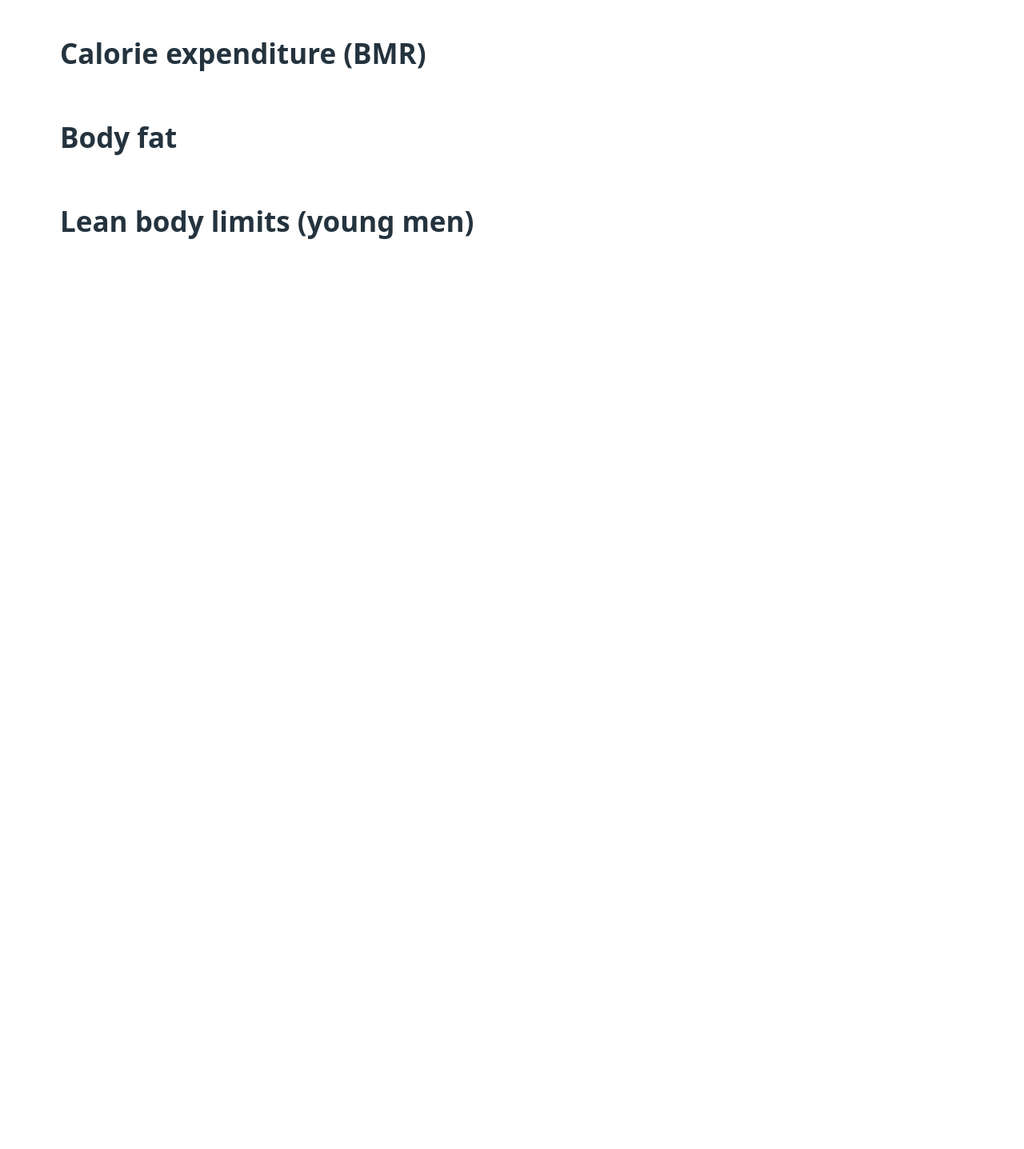
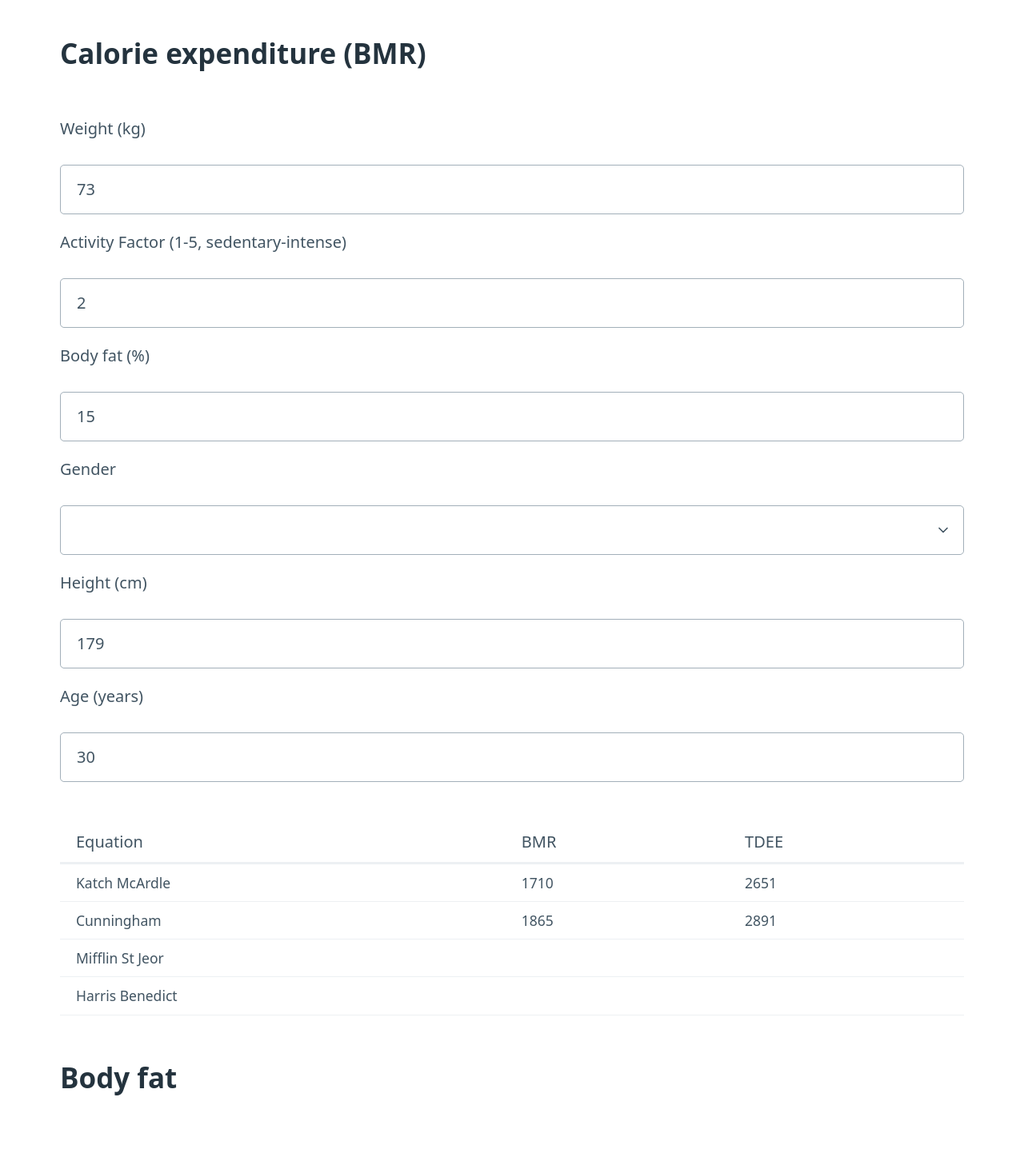
Before and after one commit to nutratech/web.2023, a SvelteKit app: page /calculators in a window 1280 px wide. Shown: the part 1384-2821 px from the top of the page at 80% size. Before the commit the page ends 1740 px from the top, so only its background shows below. Built offline with nearby package versions, Linux system fonts and the light colour scheme.

Commit message:
silly "select" about to use radio buttons

```diff
--- a/src/routes/calculators/+page.svelte
+++ b/src/routes/calculators/+page.svelte
@@ -1,11 +1,10 @@
 <script lang="ts">
 	import '@picocss/pico';
-	import { _calcOrmTableData } from './+page.ts';
+	import { _calcBmrTableData, _calcOrmTableData } from './+page.ts';
 
 	// ~~~~~~~~~~~~~~~~~~~~~~~~~~~~~~~~~~~~~~~~~~~~~
-	// VARIABLES - One rep max
+	// 1RM
 	// ~~~~~~~~~~~~~~~~~~~~~~~~~~~~~~~~~~~~~~~~~~~~~
-
 	let ormTableData: number[][] = [];
 	let ormWeightLifted: number | null = null;
 	let ormRepsPerformed = 3;
@@ -33,6 +32,43 @@
 
 	// Call once to initialize table
 	updateTable1RM();
+
+	// ~~~~~~~~~~~~~~~~~~~~~~~~~~~~~~~~~~~~~~~~~~~~~
+	// BMR
+	// ~~~~~~~~~~~~~~~~~~~~~~~~~~~~~~~~~~~~~~~~~~~~~
+	let bmrTableData: (number | string)[][] = [
+		['Katch McArdle', NaN, NaN],
+		['Cunningham', NaN, NaN],
+		['Mifflin St. Jeor', NaN, NaN],
+		['Harris Benedict', NaN, NaN]
+	];
+
+	let bmrActivityLevel = 2;
+	let bmrWeight: number | null = 73;
+	let bmrBodyFat: number | null = 15;
+	let bmrGender: string | null = null;
+	let bmrHeight: number | null = 179;
+	let bmrAge: number | null = 30;
+
+	function updateTableBmr() {
+		console.log(bmrGender);
+		console.log(`${bmrHeight} cm`);
+		// two required fields for all 4 calculators
+		if (bmrWeight != null && bmrBodyFat != null) {
+			// attempt to calculate
+			bmrTableData = _calcBmrTableData(
+				bmrActivityLevel,
+				bmrWeight,
+				bmrBodyFat,
+				bmrGender,
+				bmrHeight,
+				bmrAge
+			);
+		}
+	}
+
+	// Call once to initialize table
+	updateTableBmr();
 </script>
 
 <title>Calculators | NutraTech</title>
@@ -93,6 +129,76 @@
 	<!-- Calorie expenditure (BMR) -->
 	<!--~~~~~~~~~~~~~~~~~~~~~~~~~~~~~~~~~~~~~~~~~~~~~~~~-->
 	<h2>Calorie expenditure (BMR)</h2>
+	<form>
+		<p>Weight (kg)</p>
+		<input
+			type="number"
+			placeholder="e.g. 75"
+			min="0"
+			max="400"
+			bind:value={bmrWeight}
+			on:input={updateTableBmr}
+		/>
+		<p>Activity Factor (1-5, sedentary-intense)</p>
+		<input
+			type="number"
+			min="1"
+			max="5"
+			placeholder="value from 1 to 5"
+			bind:value={bmrActivityLevel}
+			on:input={updateTableBmr}
+		/>
+		<p>Body fat (%)</p>
+		<input
+			type="number"
+			min="0"
+			max="75"
+			placeholder="e.g. 15"
+			bind:value={bmrBodyFat}
+			on:input={updateTableBmr}
+		/>
+		<p>Gender</p>
+		<select bind:value={bmrGender} on:input={updateTableBmr}>
+			<option>MALE</option>
+			<option>FEMALE</option>
+		</select>
+		<p>Height (cm)</p>
+		<input
+			type="number"
+			min="30"
+			max="275"
+			placeholder="e.g. 180"
+			bind:value={bmrHeight}
+			on:input={updateTableBmr}
+		/>
+		<p>Age (years)</p>
+		<input
+			type="number"
+			min="0"
+			max="175"
+			placeholder="e.g. 25"
+			bind:value={bmrAge}
+			on:input={updateTableBmr}
+		/>
+	</form>
+	<table>
+		<thead>
+			<tr>
+				<th>Equation</th>
+				<th>BMR</th>
+				<th>TDEE</th>
+			</tr>
+		</thead>
+		<tbody>
+			{#each Object.values(bmrTableData) as row}
+				<tr>
+					{#each Object.values(row) as cell}
+						<td>{cell}</td>
+					{/each}
+				</tr>
+			{/each}
+		</tbody>
+	</table>
 
 	<!--~~~~~~~~~~~~~~~~~~~~~~~~~~~~~~~~~~~~~~~~~~~~~~~~-->
 	<!-- Body fat % -->
--- a/src/routes/calculators/+page.ts
+++ b/src/routes/calculators/+page.ts
@@ -1,3 +1,6 @@
+// ~~~~~~~~~~~~~~~~~~~~~~~~~~~~~~~~~~~~~~~~~~~~~~~~~
+// One rep max
+// ~~~~~~~~~~~~~~~~~~~~~~~~~~~~~~~~~~~~~~~~~~~~~~~~~
 const commonNReps = [1, 2, 3, 5, 6, 8, 10, 12, 15, 20];
 
 function ormEpley(weight: number, reps: number): Record<number, number> {
@@ -52,10 +55,8 @@ function ormDosRemedios(weight: number, reps: number): Record<number, number> {
 	return result;
 }
 
-// ~~~~~~~~~~~~~~~~~~~~~~~~~~~~~~~~~~~~~~~~~~~~~~~~~
-// One rep max
-// ~~~~~~~~~~~~~~~~~~~~~~~~~~~~~~~~~~~~~~~~~~~~~~~~~
 export function _calcOrmTableData(weight: number, reps: number): number[][] {
+	// Compute results
 	const epleyResults = ormEpley(weight, reps);
 	const brzyckiResults = ormBrzycki(weight, reps);
 	const dosRemediosResults = ormDosRemedios(weight, reps);
@@ -65,5 +66,104 @@ export function _calcOrmTableData(weight: number, reps: number): number[][] {
 		const row: number[] = [Number(n), epleyResults[n], brzyckiResults[n], dosRemediosResults[n]];
 		rows.push(row);
 	}
+
+	// Return them
 	return rows;
 }
+
+// ~~~~~~~~~~~~~~~~~~~~~~~~~~~~~~~~~~~~~~~~~~~~~~~~~
+// BMR
+// ~~~~~~~~~~~~~~~~~~~~~~~~~~~~~~~~~~~~~~~~~~~~~~~~~
+const activityFactors = [0.2, 0.375, 0.55, 0.725, 0.9];
+function bmrKatchMcardle(activityFactor: number, weight: number, bodyFat: number): number[] {
+	const lbm = weight * (1 - bodyFat);
+	const bmr = 370 + 21.6 * lbm;
+	const tdee = bmr * (1 + activityFactor);
+
+	return [Math.round(bmr), Math.round(tdee)];
+}
+
+function bmrCunningham(activityFactor: number, weight: number, bodyFat: number): number[] {
+	const lbm = weight * (1 - bodyFat);
+	const bmr = 500 + 22 * lbm;
+	const tdee = bmr * (1 + activityFactor);
+
+	return [Math.round(bmr), Math.round(tdee)];
+}
+
+function bmrMifflinStJeor(
+	activityFactor: number,
+	weight: number,
+	gender: string,
+	height: number,
+	age: number
+): number[] {
+	function genderSpecificBMR(bmr: number) {
+		const _secondTerm: Record<string, number> = {
+			MALE: 5,
+			FEMALE: -161
+		};
+		return bmr + _secondTerm[gender];
+	}
+
+	const bmr = genderSpecificBMR(10 * weight + 6.25 + 6.25 * height - 5 * age);
+	const tdee = bmr * (1 + activityFactor);
+
+	return [Math.round(bmr), Math.round(tdee)];
+}
+
+function bmrHarrisBenedict(
+	activityFactor: number,
+	weight: number,
+	gender: string,
+	height: number,
+	age: number
+): number[] {
+	function genderSpecificBMR() {
+		const genderSpecificBmr: Record<string, number> = {
+			MALE: 13.397 * weight + 4.799 * height - 5.677 * age + 88.362,
+			FEMALE: 9.247 * weight + 3.098 * height - 4.33 * age + 447.593
+		};
+		return genderSpecificBmr[gender];
+	}
+
+	const bmr = genderSpecificBMR();
+	const tdee = bmr * (1 + activityFactor);
+
+	return [Math.round(bmr), Math.round(tdee)];
+}
+
+export function _calcBmrTableData(
+	activityLevel: number,
+	weight: number,
+	bodyFat: number | null,
+	gender: string | null,
+	height: number | null,
+	age: number | null
+): (number | string)[][] {
+	const activityFactor = activityFactors[activityLevel];
+
+	// Compute results
+	let rows =
+		bodyFat != null ? bmrKatchMcardle(activityFactor, weight, bodyFat / 100) : [String(), String()];
+	const resultsKatchMcArdle = ['Katch McArdle', ...rows];
+
+	rows =
+		bodyFat != null ? bmrCunningham(activityFactor, weight, bodyFat / 100) : [String(), String()];
+	const resultsCunningham = ['Cunningham', ...rows];
+
+	rows =
+		gender != null && height != null && age != null
+			? bmrMifflinStJeor(activityFactor, weight, gender, height, age)
+			: [String(), String()];
+	const resultsMifflinStJeor = ['Mifflin St Jeor', ...rows];
+
+	rows =
+		gender != null && height != null && age != null
+			? bmrHarrisBenedict(activityFactor, weight, gender, height, age)
+			: [String(), String()];
+	const resultsHarrisBenedict = ['Harris Benedict', ...rows];
+
+	// Return them
+	return [resultsKatchMcArdle, resultsCunningham, resultsMifflinStJeor, resultsHarrisBenedict];
+}
```
